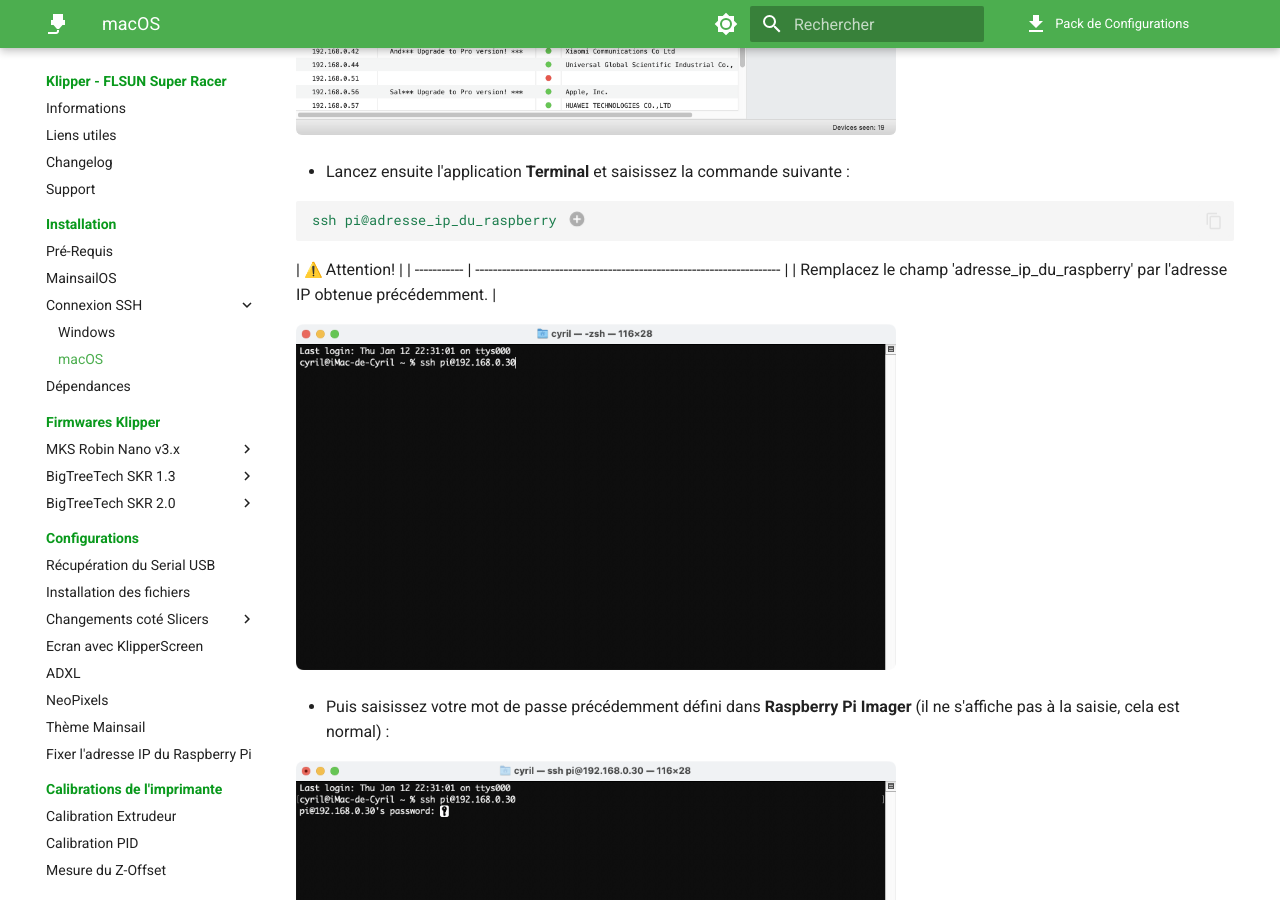
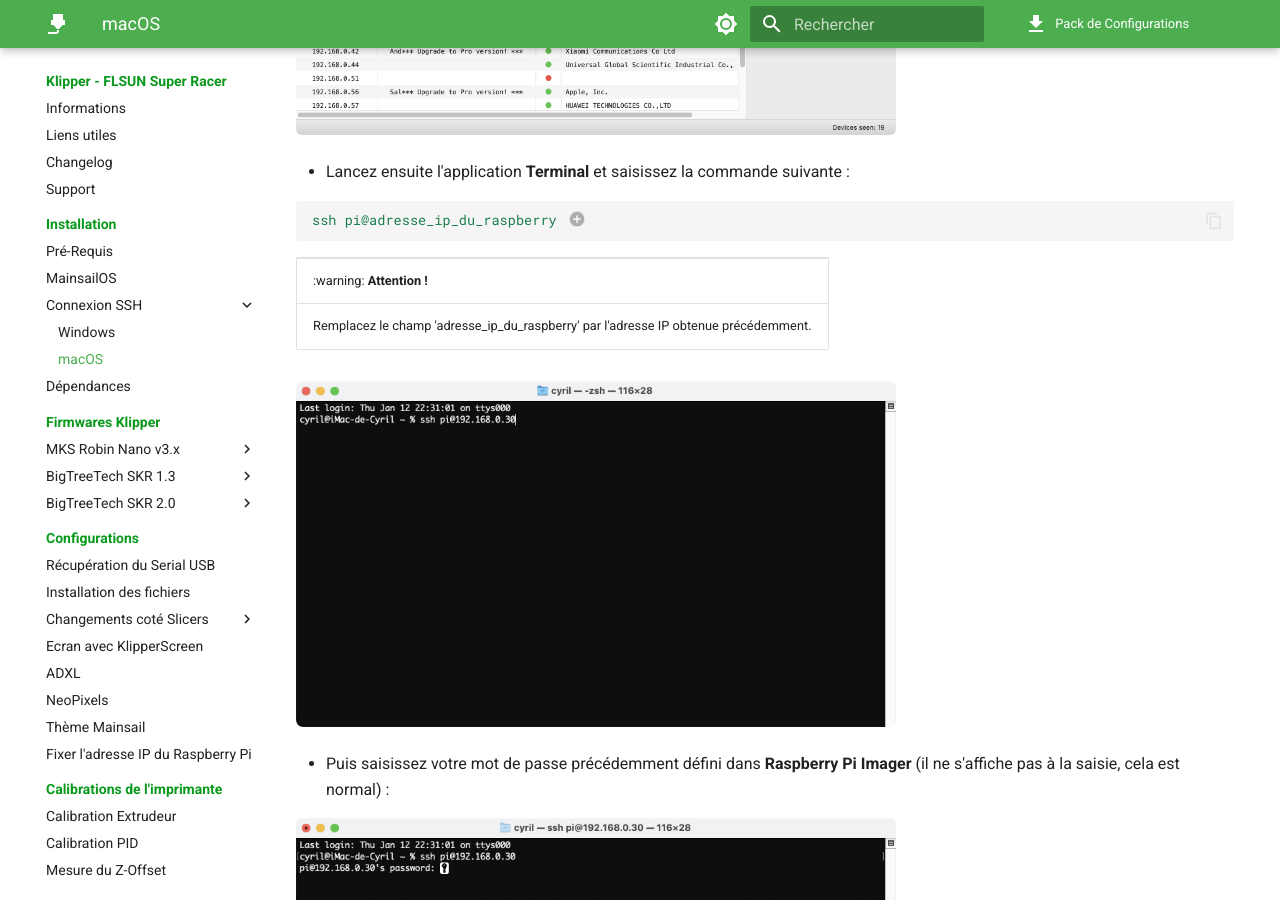
Before and after one commit to Guilouz/test, an MkDocs documentation site: the page built from docs/installation/ssh/macos.md, in a window 1280 px wide and 900 px high, scrolled down 1155 px. Built offline with MkDocs 1.6.1 and Material for MkDocs 9.7.7, drawn with Linux system fonts in a browser that asks for light colours; emoji names are drawn with the system emoji font; comment, search, counter and statistics services are not loaded.

Commit message:
Update macos.md

````diff
--- a/docs/installation/ssh/macos.md
+++ b/docs/installation/ssh/macos.md
@@ -29,10 +29,15 @@
 ```
 
 1.  :warning: Remplacez le champ 'adresse_ip_du_raspberry' par l'adresse IP obtenue précédemment.
-
-| :warning: Attention!                                                                |
-| ----------- | --------------------------------------------------------------------- |
-| Remplacez le champ 'adresse_ip_du_raspberry' par l'adresse IP obtenue précédemment. |
+2.
+<table style="width: 100%;">
+  <tr>
+    <td>:warning: <b>Attention !</b></td>
+  </tr>
+  <tr>
+    <td>Remplacez le champ 'adresse_ip_du_raspberry' par l'adresse IP obtenue précédemment.</td>
+  </tr>
+</table>
 
 ![04](../../assets/img/installation/ssh/macos/04.png){ width="600" }
 
````
